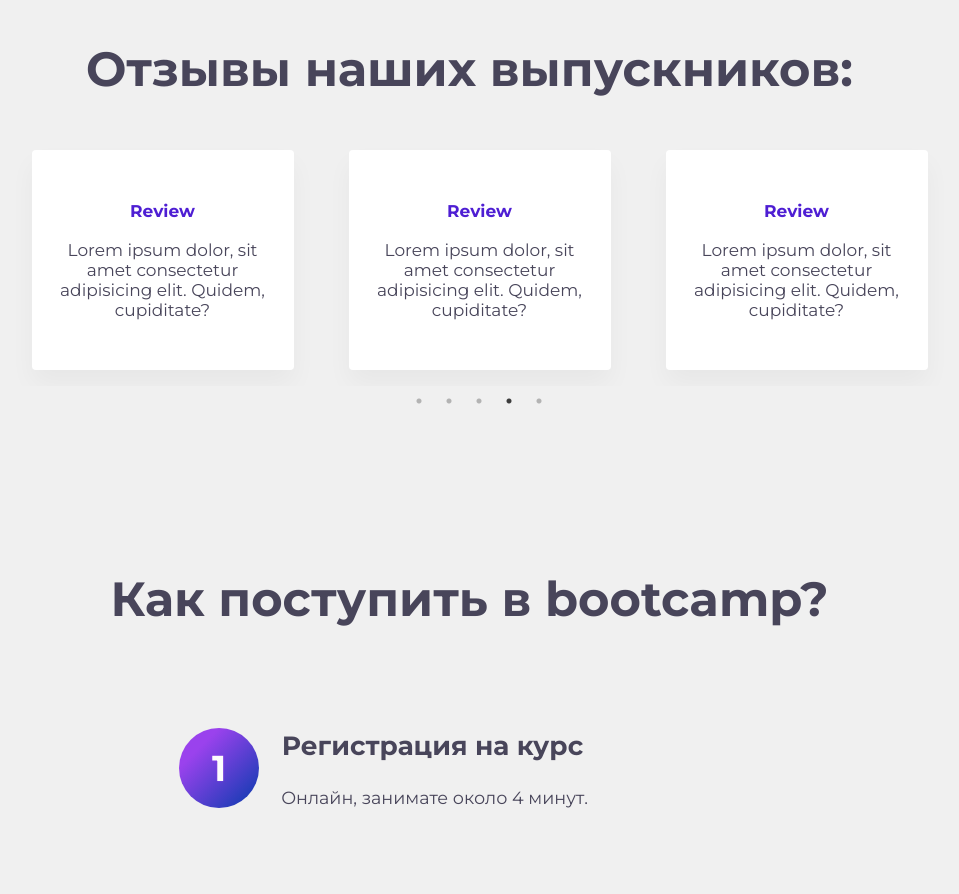
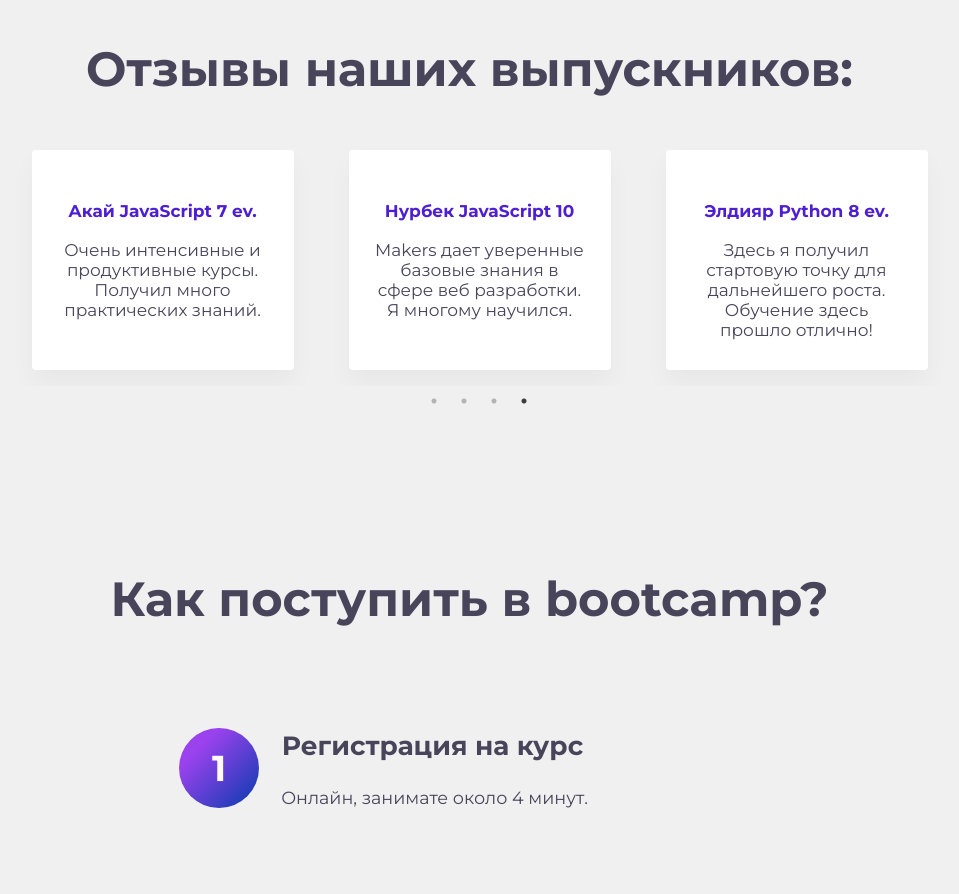
Before and after one commit to Begimai02/makers_landing_heroku, a React (Create React App) app: page / in a window 1280 px wide. Shown: the part 4920-5814 px from the top of the page, without its empty margins (161-1120 px from the left). Built offline with nearby package versions, Linux system fonts and the light colour scheme.

Commit message:
added review

```diff
--- a/src/components/PageSixReview/PageSix.jsx
+++ b/src/components/PageSixReview/PageSix.jsx
@@ -31,48 +31,40 @@ const PageSix = () => {
                         <h1 className="pSix_title">Отзывы наших выпускников:</h1>
                         <Slider className="pThree_max" {...settings}>
                             <div className="pThree">
-                                <h3 className="t_card_h">Review</h3>
-                                <p className="t_card_p">Lorem ipsum dolor, sit amet consectetur adipisicing elit. Quidem, cupiditate?</p>
+                                <h3 className="t_card_h">Нурбек JavaScript 10</h3>
+                                <p className="t_card_p">Makers дает уверенные базовые знания в сфере веб разработки. Я многому научился.</p>
                             </div>
                             <div className="pThree">
-                                <h3 className="t_card_h">Review</h3>
-                                <p className="t_card_p">Lorem ipsum dolor, sit amet consectetur adipisicing elit. Quidem, cupiditate?</p>
+                                <h3 className="t_card_h">Элдияр Python 8 ev.</h3>
+                                <p className="t_card_p">Здесь я получил стартовую точку для дальнейшего роста. Обучение здесь прошло отлично!</p>
                             </div>
                             <div className="pThree">
-                                <h3 className="t_card_h">Review</h3>
-                                <p className="t_card_p">Lorem ipsum dolor, sit amet consectetur adipisicing elit. Quidem, cupiditate?</p>
+                                <h3 className="t_card_h">Анастасия Python 10</h3>
+                                <p className="t_card_p">Очень дружественная компания. Приятно учиться и работать, очень мотивирует!</p>
                             </div>
                             <div className="pThree">
-                                <h3 className="t_card_h">Review</h3>
-                                <p className="t_card_p">Lorem ipsum dolor, sit amet consectetur adipisicing elit. Quidem, cupiditate?</p>
-                            </div>
-                            <div className="pThree">
-                                <h3 className="t_card_h">Review</h3>
-                                <p className="t_card_p">Lorem ipsum dolor, sit amet consectetur adipisicing elit. Quidem, cupiditate?</p>
+                                <h3 className="t_card_h">Акай JavaScript 7 ev. </h3>
+                                <p className="t_card_p">Очень интенсивные и продуктивные курсы. Получил много практических знаний.</p>
                             </div>
                         </Slider>
 
 
                         <Slider className="pThree_min" {...settings1}>
                             <div className="pThree pThreeOne">
-                                <h3 className="t_card_h">Review</h3>
-                                <p className="t_card_p">Lorem ipsum dolor, sit amet consectetur adipisicing elit. Quidem, cupiditate?</p>
+                                <h3 className="t_card_h">Нурбек JavaScript 10</h3>
+                                <p className="t_card_p">Makers дает уверенные базовые знания в сфере веб разработки.</p>
                            </div>
                             <div className="pThree pThreeOne">
-                                <h3 className="t_card_h">Review</h3>
-                                <p className="t_card_p">Lorem ipsum dolor, sit amet consectetur adipisicing elit. Quidem, cupiditate?</p>
+                                <h3 className="t_card_h">Элдияр Python 8 ev.</h3>
+                                <p className="t_card_p">Здесь я получил стартовую точку для дальнейшего роста. Обучение здесь прошло отлично!</p>
                            </div>
                             <div className="pThree pThreeOne">
-                                <h3 className="t_card_h">Review</h3>
-                                <p className="t_card_p">Lorem ipsum dolor, sit amet consectetur adipisicing elit. Quidem, cupiditate?</p>
+                                <h3 className="t_card_h">Анастасия Python 10</h3>
+                                <p className="t_card_p">Очень дружественная компания. Приятно учиться и работать, очень мотивирует!</p>
                            </div>
                             <div className="pThree pThreeOne">
-                                <h3 className="t_card_h">Review</h3>
-                                <p className="t_card_p">Lorem ipsum dolor, sit amet consectetur adipisicing elit. Quidem, cupiditate?</p>
-                           </div>
-                            <div className="pThree pThreeOne">
-                                <h3 className="t_card_h">Review</h3>
-                                <p className="t_card_p">Lorem ipsum dolor, sit amet consectetur adipisicing elit. Quidem, cupiditate?</p>
+                                <h3 className="t_card_h">Акай JavaScript 7 ev.</h3>
+                                <p className="t_card_p">Очень интенсивные и продуктивные курсы. Получил много практических знаний.</p>
                            </div>
                         </Slider>
                     </div>
```
